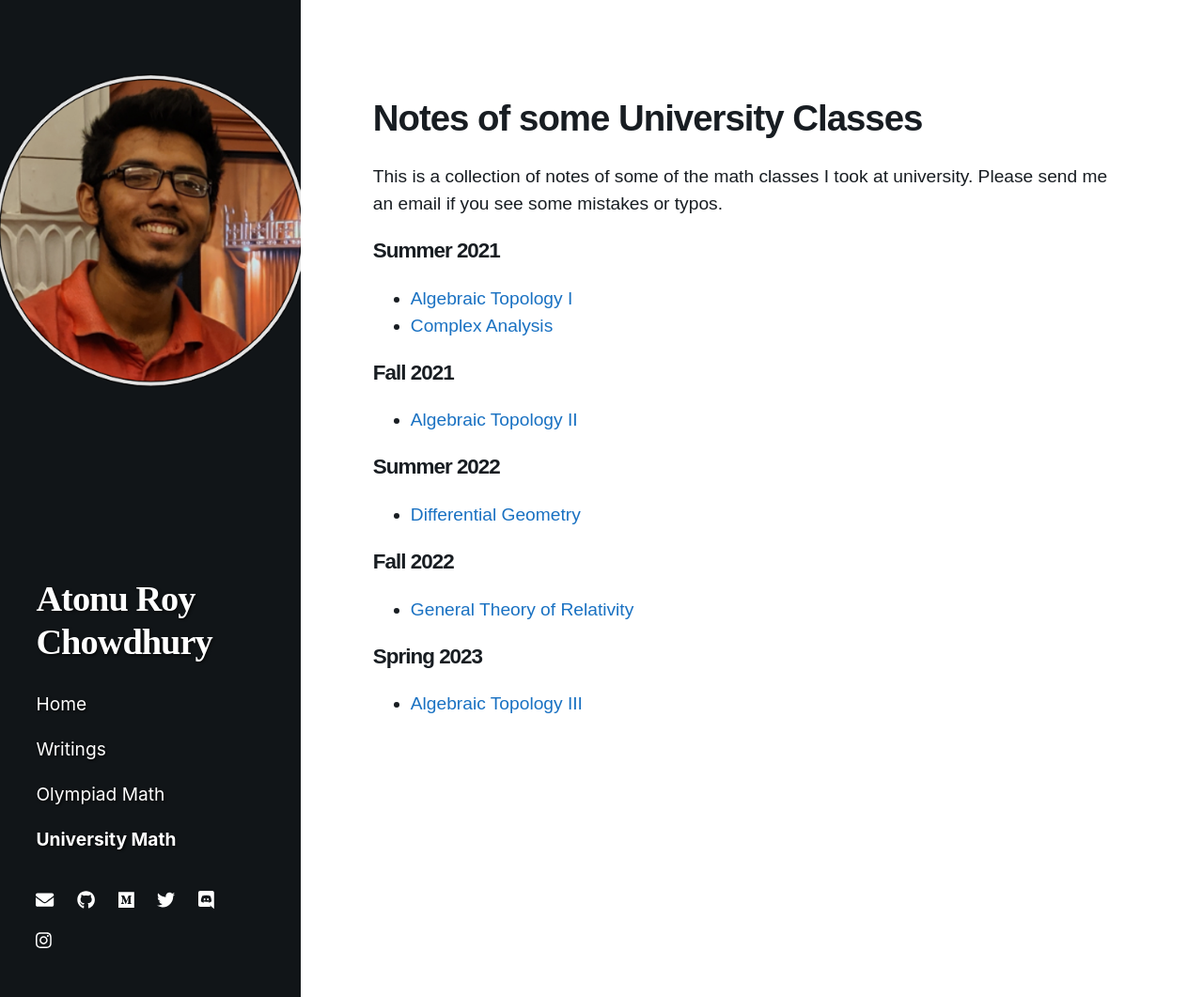
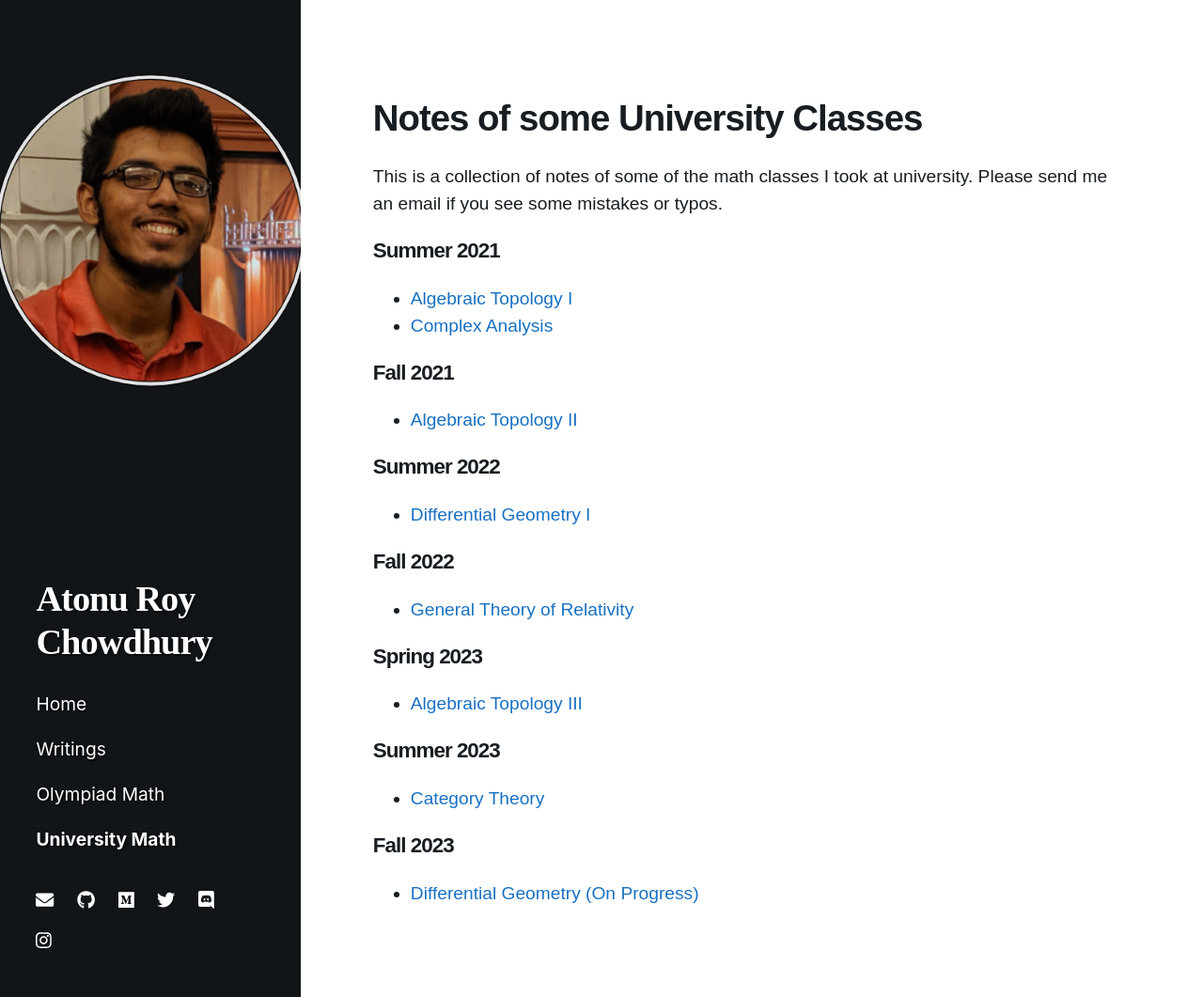
Before and after one commit to atonurc/atonurc.github.io, a Jekyll site: the page built from unimath.markdown, in a window 1280 px wide and 1061 px high. Shown: the whole window at 94% size. Built offline with Jekyll 4.4.1, drawn with Linux system fonts in a browser that asks for light colours; nearby versions of some CDN libraries.

Commit message:
Cat final and DG2 init

```diff
--- a/unimath.markdown
+++ b/unimath.markdown
@@ -24,10 +24,16 @@ This is a collection of notes of some of the math classes I took at university.
 
 
 ### Summer 2022
- - [Differential Geometry](https://atonurc.github.io/assets/MAT313_DG.pdf)
+ - [Differential Geometry I](https://atonurc.github.io/assets/MAT313_DG.pdf)
 
 ### Fall 2022
  - [General Theory of Relativity](https://atonurc.github.io/assets/PHY413_GR.pdf)
 
 ### Spring 2023
  - [Algebraic Topology III](https://atonurc.github.io/assets/MAT484_AT3.pdf)
+
+### Summer 2023
+ - [Category Theory](https://atonurc.github.io/assets/MAT434_Cat.pdf)
+
+### Fall 2023
+ - [Differential Geometry (On Progress)](https://atonurc.github.io/assets/MAT401_DG2.pdf)
```
Also changed, not shown: 1 other file.
